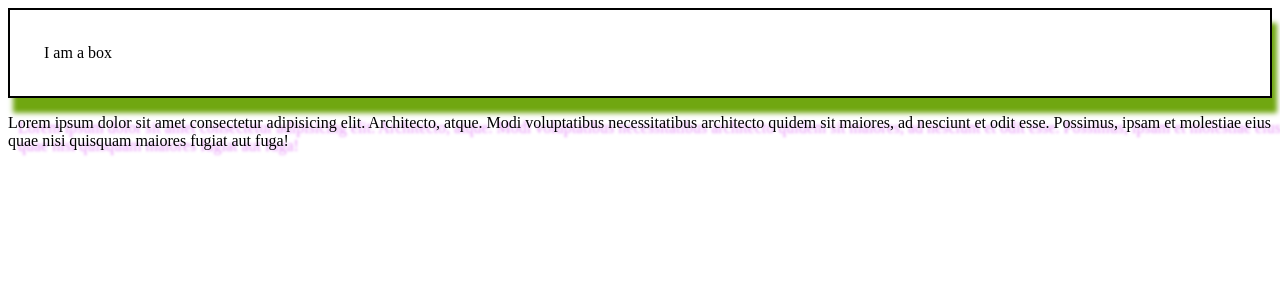
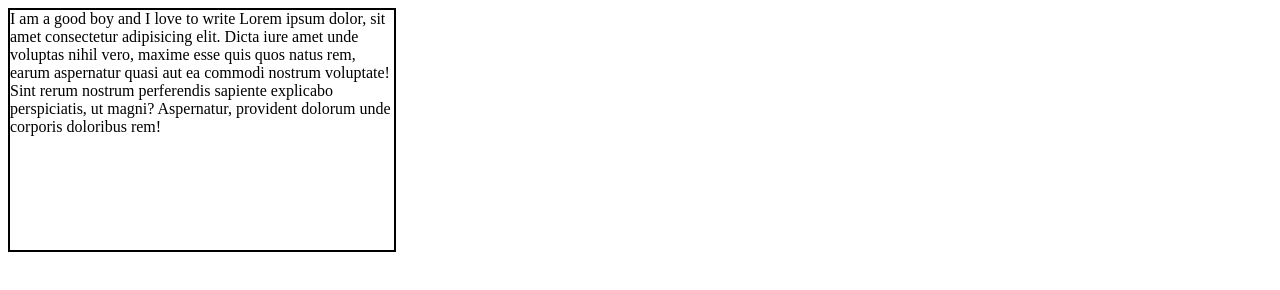
Before and after one commit to YS-Saini/Assignments_Sum_Sch_TIET, a plain HTML site: page HTML_CSS_Basics/first.html in a window 1280 px wide. Drawn offline with Linux system fonts and the light colour scheme.

Commit message:
handling content overflow in css

```diff
--- a/HTML_CSS_Basics/first.html
+++ b/HTML_CSS_Basics/first.html
@@ -1,26 +1,32 @@
 <!DOCTYPE html>
 <html lang="en">
+
 <head>
     <meta charset="UTF-8">
     <meta name="viewport" content="width=device-width, initial-scale=1.0">
-    <title>Document</title>
+    <title>Overflow</title>
     <style>
-        .box{
+        .box {
+            width: 30vw;
+            height: 30vh;
             border: 2px solid black;
-            padding:34px;
-            box-shadow:  5px 15px 5px #70a711;
+            /* overflow: auto;
+            overflow-x: hidden;
+            overflow-y: scroll; */
+            overflow: auto hidden;
+            /* white-space: nowrap;
+            text-overflow: ellipsis; */
         }
-        .text-element { text-shadow: 10px 5px 3px #e695f7 }
     </style>
 </head>
+
 <body>
     <div class="box">
-        I am a box
+        I am a good boy and I love to write Lorem ipsum dolor, sit amet consectetur adipisicing elit. Dicta iure amet
+        unde voluptas nihil vero, maxime esse quis quos natus rem, earum aspernatur quasi aut ea commodi nostrum
+        voluptate! Sint rerum nostrum perferendis sapiente explicabo perspiciatis, ut magni? Aspernatur, provident
+        dolorum unde corporis doloribus rem!
     </div>
+</body>
 
-    <p class="text-element">
-        Lorem ipsum dolor sit amet consectetur adipisicing elit. Architecto, atque. Modi voluptatibus necessitatibus architecto quidem sit maiores, ad nesciunt et odit esse. Possimus, ipsam et molestiae eius quae nisi quisquam maiores fugiat aut fuga!
-    </p>
-
-</body>
 </html>
```
